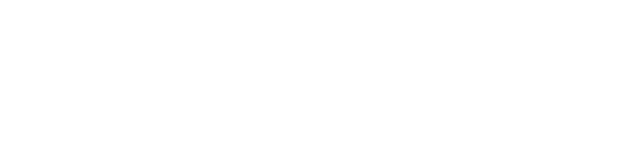
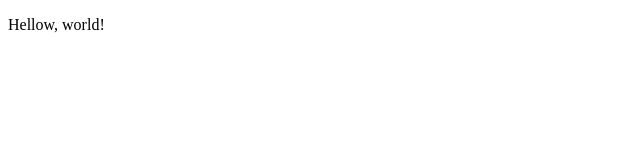
Before and after one commit to Artpointer/GitLesson, a plain HTML site: page index.html in a window 1280 px wide. Shown: the whole page, without its empty margins (0-640 px from the left). Drawn offline with Linux system fonts and the light colour scheme.

Commit message:
new commit

```diff
--- a/index.html
+++ b/index.html
@@ -6,6 +6,6 @@
     <title>Document</title>
 </head>
 <body>
-
+    <p>Hellow, world!</p>
 </body>
 </html>
```
